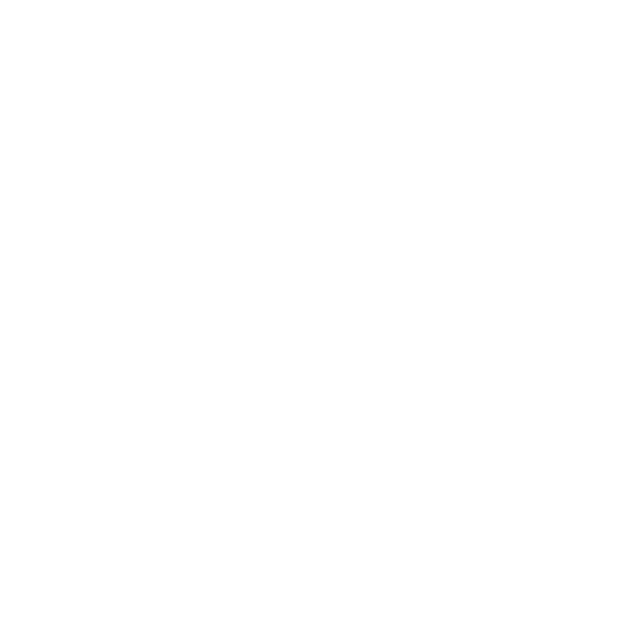
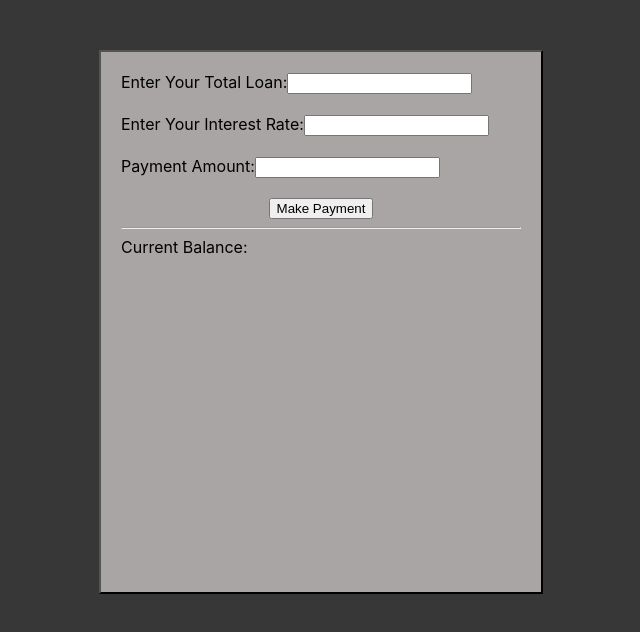
Before and after one commit to Bay102/debt.Calculator, a React (Create React App) app: page / in a window 1280 px wide. Shown: the top 632 px of the page, without its empty margins (319-959 px from the left). Built offline with nearby package versions, Linux system fonts and the light colour scheme.

Commit message:
calculation variables made

```diff
--- a/public/index.html
+++ b/public/index.html
@@ -24,7 +24,7 @@
       work correctly both with client-side routing and a non-root public URL.
       Learn how to configure a non-root public URL by running `npm run build`.
     -->
-    <title>React App</title>
+    <title>Debt Calculator</title>
   </head>
   <body>
     <noscript>You need to enable JavaScript to run this app.</noscript>
--- a/src/App.css
+++ b/src/App.css
@@ -1,16 +1,6 @@
-.App {
-  text-align: center;
-}
+body {
+  background-color: rgb(56, 55, 55);
 
-.App-logo {
-  height: 40vmin;
-  pointer-events: none;
-}
-
-@media (prefers-reduced-motion: no-preference) {
-  .App-logo {
-    animation: App-logo-spin infinite 20s linear;
-  }
 }
 
 .App-header {
@@ -21,18 +11,20 @@
   align-items: center;
   justify-content: center;
   font-size: calc(10px + 2vmin);
-  color: white;
+  /* color: white; */
 }
 
-.App-link {
-  color: #61dafb;
+.calc-wrapper {
+  background-color: rgb(169, 165, 165);
+  width: 400px;
+  height: 500px;
+  border: 2px outset black;
+  margin: 50px auto;
+  padding: 20px;
 }
 
-@keyframes App-logo-spin {
-  from {
-    transform: rotate(0deg);
-  }
-  to {
-    transform: rotate(180deg);
-  }
+.pay-button {
+ display: flex;
+ justify-content: center;
+ align-items: center;
 }
--- a/src/App.js
+++ b/src/App.js
@@ -1,10 +1,10 @@
-import logo from './logo.svg';
 import './App.css';
+import CalculatorForm from './CalculatorForm';
 
 function App() {
   return (
     <div className="App">
-
+      <CalculatorForm />
     </div>
   );
 }
--- /dev/null
+++ b/src/CalculatorForm.jsx
@@ -0,0 +1,73 @@
+import React from "react";
+import PaymentHistory from "./PaymentHistory";
+
+class CalculatorForm extends React.Component {
+
+   state = {
+      totalStart: '',
+      interest: '',
+      paymentAmount: '',
+      balance: '',
+   }
+
+   // 1% minimum payment, cannot pay less than min, record every payment and show it in payment history
+
+   startingBalance = ({target: {value}}) => {this.setState({totalStart: value})}
+
+   paymentAmount = ({target: {value}}) => {this.setState({paymentAmount: value})}
+
+   interestRate = ({target: {value}}) => {this.setState({interest: value})}
+
+
+   calculations = () => {
+
+      const loanInterest = (+this.state.interest / 12) * (+this.state.totalStart);
+      console.log(loanInterest);
+
+      const principle = (+this.state.totalStart) * 0.01
+      console.log(principle);
+
+      const totalPayment = (+loanInterest) + (+principle);
+      return totalPayment
+   }
+
+
+   paymentSubmit = (e) => {
+      e.preventDefault();
+      this.calculations();
+      const updatedBalance = (+this.totalStart) - (this.calculations()) ; console.log(updatedBalance);
+      this.setState({balance: updatedBalance })
+
+   }
+
+
+
+   render() {
+
+      // const {totalStart, interest, paymentAmount, balance} = this.state;
+
+      return(
+         <div className="calc-wrapper">
+            <form onSubmit={this.paymentSubmit} action="">
+               <label className="labels" htmlFor="payment-amount">Enter Your Total Loan:</label>
+               <input onChange={this.startingBalance} id="payment-amount" type="number" />
+               <br /><br />
+               <label className="labels" htmlFor="interest-rate">Enter Your Interest Rate:</label>
+               <input onChange={this.interestRate} id="interest-rate" type="number" />
+               <br /><br />
+               <label className="labels" htmlFor="amount">Payment Amount:</label>
+               <input onChange={this.paymentAmount} id="amount" type="number" />
+               <br /><br />
+               <div className="pay-button">
+                  <button onClick={this.paymentSubmit} >Make Payment</button>
+               </div>
+
+            </form>
+            <hr />
+               <PaymentHistory  balance={this.state.totalStart}/>
+         </div>
+      )
+   }
+}
+
+export default CalculatorForm;
--- a/src/paymentHistory.jsx
+++ b/src/paymentHistory.jsx
@@ -0,0 +1,15 @@
+import React from "react";
+
+class PaymentHistory extends React.Component {
+
+   render() {
+      const { balance } = this.props;
+      return(
+         <div>
+            <label htmlFor="current-balance">Current Balance:{balance}</label>
+         </div>
+      )
+   }
+}
+
+export default PaymentHistory;
```
Also changed, not shown: src/form.jsx (deleted).
